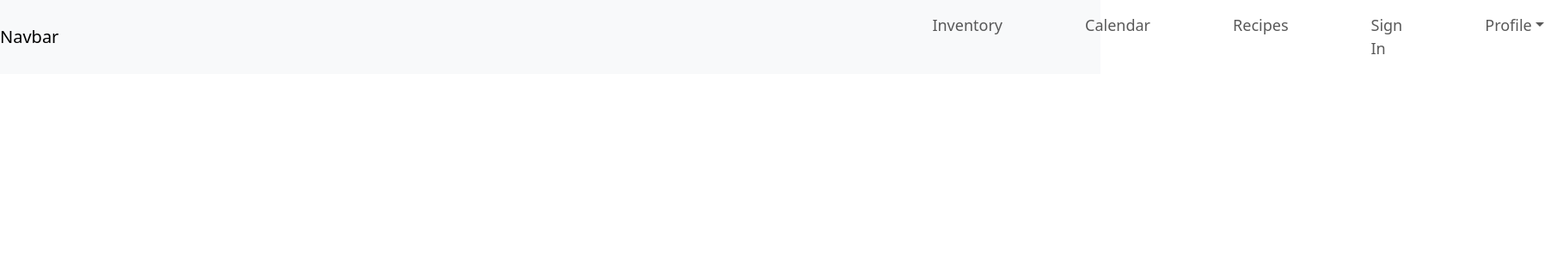
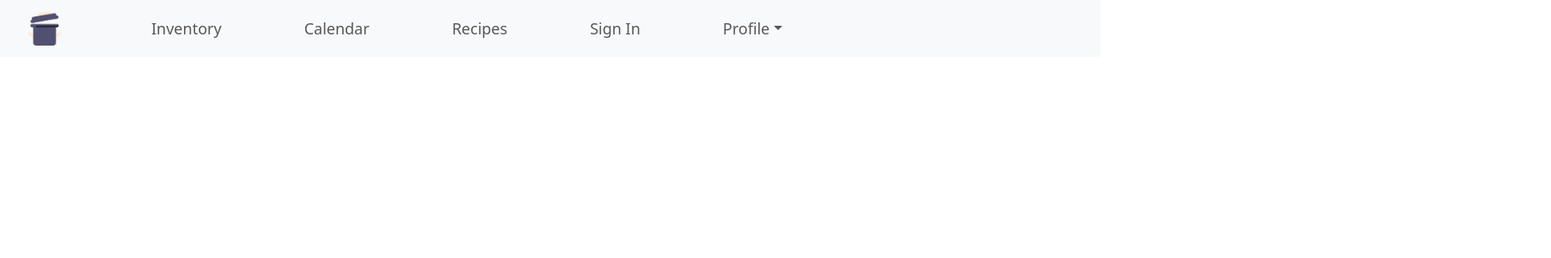
Before and after one commit to Smart-Meal-Prep/smart-meal-planning, a React (Create React App) app in the folder front-end/: page / in a window 1280 px wide. Shown: the top 300 px of the page at 86% size, 1804 px wide, since content can reach past the window. Built offline with nearby package versions, Linux system fonts and the light colour scheme; no server answers.

Commit message:
SM-51: Responsive navbar

```diff
--- a/front-end/src/component/Dashboard/Dashboard.js
+++ b/front-end/src/component/Dashboard/Dashboard.js
@@ -1,8 +1,7 @@
 import { React, useEffect } from 'react'
-import { Link } from 'react-router-dom'
 import endPoints from '../../config/fetch.js'
 import '../../styles/Dashboard.css'
-import Navbar from './TopBar.js';
+import NavigationBar from './NavigationBar.js';
 
 const Dashboard = (props) => {
     useEffect(() => { /*Needs test case by front-end team*/
@@ -37,14 +36,8 @@ const Dashboard = (props) => {
     return (
         <div className='container-fluid'>
             <div className='row'>
-                <Navbar />
+                <NavigationBar />
             </div>
-            {/*
-            <p>Dashboard container</p>
-            <Link to='/register'>
-                <button>Register</button>
-            </Link>
-            */}
         </div>
     );
 };
--- /dev/null
+++ b/front-end/src/component/Dashboard/NavigationBar.js
@@ -0,0 +1,31 @@
+import { Navbar, Nav, NavDropdown, Container } from 'react-bootstrap';
+import cooking_icon from "../../assets/cooking_icon.png"
+import 'bootstrap/dist/css/bootstrap.min.css';
+import '../../styles/NavigationBar.css'
+
+const NavigationBar = () => {
+    return (
+        <Navbar bg="light" expand="lg">
+            <Navbar.Brand href="/" className='nav-brand'>
+                <img src={cooking_icon} alt="cooking-icon" className='cooking-icon'/>
+            </Navbar.Brand>
+
+            <Navbar.Toggle className='navbar-toggle' aria-controls="navbarNavDropdown" />
+            <Navbar.Collapse id="navbarNavDropdown" className='collpased-bar'>
+                <Nav className="mr-auto" >
+                    <Nav.Link className='nav-item' href="/inventory">Inventory</Nav.Link>
+                    <Nav.Link className='nav-item' href="#">Calendar</Nav.Link>
+                    <Nav.Link className='nav-item' href="#">Recipes</Nav.Link>
+                    <Nav.Link className='nav-item' href="/login">Sign In</Nav.Link>
+                    <NavDropdown className='nav-item' title="Profile" id="navbarDropdownMenuLink">
+                        <NavDropdown.Item href="/profile" className='profile-text'>View settings</NavDropdown.Item>
+                        <NavDropdown.Item href="#" className='profile-text'>Sign Out</NavDropdown.Item>
+                    </NavDropdown>
+                </Nav>
+            </Navbar.Collapse>
+
+        </Navbar>
+    );
+};
+
+export default NavigationBar
--- a/front-end/src/component/Dashboard/TopBar.js
+++ /dev/null
@@ -1,26 +0,0 @@
-import 'bootstrap/dist/css/bootstrap.min.css';
-import { Navbar, Nav, NavDropdown } from 'react-bootstrap';
-import '../../styles/TopBar.css'
-
-const TopBar = () => {
-    return (
-        <Navbar bg="light" expand="lg">
-            <Navbar.Brand href="#" className='nav-brand'>Navbar</Navbar.Brand>
-            <Navbar.Toggle aria-controls="navbarNavDropdown" />
-            <Navbar.Collapse id="navbarNavDropdown">
-                <Nav className="mr-auto" >
-                    <Nav.Link className='nav-item' href="/inventory">Inventory</Nav.Link>
-                    <Nav.Link className='nav-item' href="#">Calendar</Nav.Link>
-                    <Nav.Link className='nav-item' href="#">Recipes</Nav.Link>
-                    <Nav.Link className='nav-item' href="/login">Sign In</Nav.Link>
-                    <NavDropdown className='nav-item' title="Profile" id="navbarDropdownMenuLink">
-                        <NavDropdown.Item href="/profile">View settings</NavDropdown.Item>
-                        <NavDropdown.Item href="#">Sign Out</NavDropdown.Item>
-                    </NavDropdown>
-                </Nav>
-            </Navbar.Collapse>
-        </Navbar>
-    );
-};
-
-export default TopBar
--- /dev/null
+++ b/front-end/src/styles/NavigationBar.css
@@ -0,0 +1,40 @@
+.nav-item {
+    margin-left: 5rem;
+    font-size: 18px;
+    white-space: nowrap;
+}
+
+.nav-brand {
+    padding-left: 2rem;
+    display: flex;
+    align-items: center;
+}
+
+.cooking-icon {
+    width: 40px;
+    height: 40px;
+}
+
+.navbar-toggle {
+    margin-left: auto;
+    margin-bottom: 1rem;
+}
+
+.collpased-bar {
+    text-align: center;
+    padding-right: 3rem;
+    font-size: 1.5rem;
+}
+
+@media (min-width: 1440px) {
+    .mr-auto {
+        padding-left: 56rem;
+    }
+    .nav-item {
+        font-size: 20px;
+        white-space: nowrap;
+    }
+    .profile-text{
+        font-size: 18px;
+    }
+}
--- a/front-end/src/styles/TopBar.css
+++ /dev/null
@@ -1,8 +0,0 @@
-.nav-item{
-    margin-left: 5rem;
-    font-size: 18px;
-}
-
-.nav-brand{
-    margin-right: 58rem;
-}
```
Also changed, not shown: front-end/src/assets/cooking_icon.png (added), front-end/src/assets/cooking_logo.png (added).
